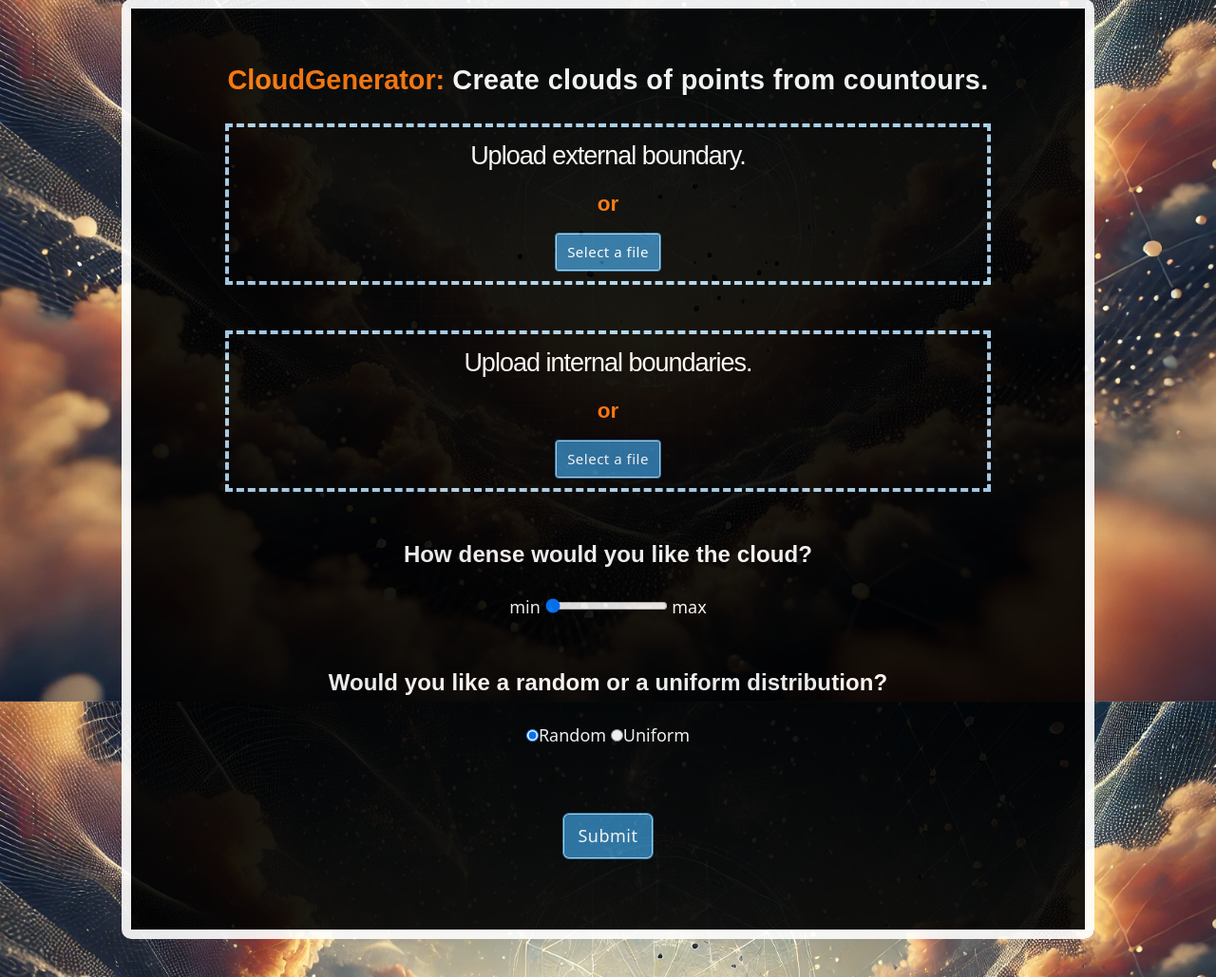
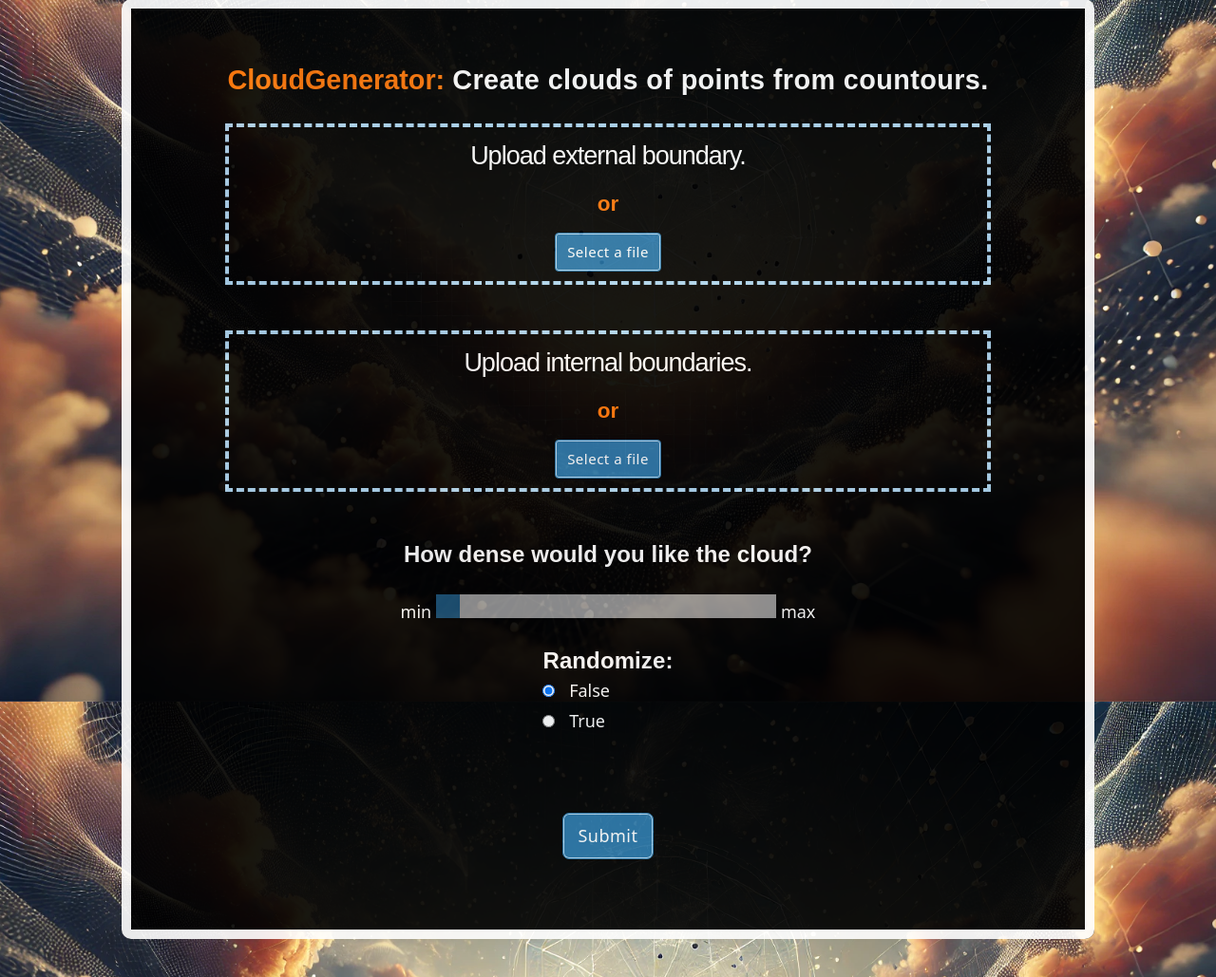
Before and after one commit to gstinoco/CloudGen, a Flask app: page /uploadC in a window 1280 px wide. Shown: the part 147-1176 px from the top of the page at 95% size. Run offline with Flask 3, Linux system fonts and the light colour scheme; parts of the project's set-up code (start-up, migrations or seed data) failed here and were passed over.

Commit message:
Improvements in the code.

```diff
--- a/app.py
+++ b/app.py
@@ -4,11 +4,11 @@ import numpy as np
 import getpass
 import logging
 import csv
-import io
 import os
 os.environ['MPLCONFIGDIR'] = "/tmp/" + getpass.getuser()
 
 # Import parts of some libraries needed for the code later
+#import dmsh, meshio, meshplex, x21
 from flask import Flask, render_template, request, redirect, Response, send_from_directory
 from shapely.geometry import Point, Polygon
 from werkzeug.utils import secure_filename
@@ -126,8 +126,62 @@ def CreateCloud(xb, yb, h_coor_sets, num, rand):
 
     return p
 
+"""
+Temporary under construction
+
+
+def CreateCloud_v2(xb, yb, h_coor_sets, num, rand):
+    Create an adaptive cloud of points with potential holes inside a polygon.
+
+    Parameters:
+        xb (array):             x-coordinates of the boundary.
+        yb (array):             y-coordinates of the boundary.
+        h_coor_sets (list):     List of tuples containing x and y coordinates of the holes.
+        num (int):              How dense the cloud should be.
+
+    Returns:
+        np.array:               Array of generated points with boundary and hole flags.
+
+    # Variable initialization
+    dist = np.max(np.sqrt(np.diff(xb.T)**2 + np.diff(yb.T)**2))/num                                     # Calculate the distance between points in the boundary.
+    pb   = np.column_stack((xb, yb))                                                                    # Stack x and y boundary coordinates.
+    geo  = dmsh.Polygon(pb)                                                                             # Create a polygon from boundary points
+
+    ## Holes initialization
+    for hx, hy in h_coor_sets:                                                                          # For each of the holes.
+        hole_pb  = np.column_stack((hx, hy))                                                            # Stack x and y coordinates of the hole.
+        hole_geo = dmsh.Polygon(hole_pb)                                                                # Create a polygon for the hole.
+        geo     -= hole_geo                                                                             # Subtract hole geometry from the main polygon.
+
+    # Cloud Generation
+    X, _       = dmsh.generate(geo, dist)                                                               # Generate points within the polygon.
+    poly       = Polygon(pb).buffer(-dist/4)                                                            # Create a buffer around the polygon boundary.
+    hole_polys = [Polygon(np.column_stack((hx, hy))).buffer(dist/4) for hx, hy in h_coor_sets]          # Buffer for holes.
+    points     = [Point(point[0], point[1]) for point in X]                                             # Convert points to shapely Point objects.
+    A          = np.zeros([len(points), 1])                                                             # Initialize an array to store boundary/hole flags.
+
+    # Flag the nodes at the boundaries
+    for i, point in enumerate(points):                                                                  # For each of the points.
+        if not point.within(poly):                                                                      # If the node is not inside the external boundary.
+            A[i] = 1                                                                                    # Mark as a node within the external boundary.
+        else:
+            for hole_poly in hole_polys:                                                                # For each of the nodes inside the external boundary.
+                if point.within(hole_poly):                                                             # If the node is in the internal boundary.
+                    A[i] = 2                                                                            # Mark as a node within a internal boundary.
+                    break
+    p = np.column_stack((X, A))                                                                         # Combine points and flags into a single array
+
+    # Randomization
+    if rand != 0:                                                                                       # If random is selected.
+        mask = p[:, 2] == 0                                                                             # Create a mask for points with boundary_flag == 0.
+        perturbation = 0.5 * dist * (np.random.rand(np.sum(mask), 2) - 0.5)                             # Define a perturbation for each internal node.
+        p[mask, 0:2] += perturbation                                                                    # Apply the perturbation to internal nodes.
+
+    return p
+"""
+
 # Function to load CSV files and create the point cloud
-def load_and_create_cloud(exterior_file, interior_files, num, rand):
+def load_and_create_cloud(exterior_file, interior_files, num, rand, mod):
     """
     Load CSV files and create the point cloud with possible randomization.
 
@@ -152,8 +206,11 @@ def load_and_create_cloud(exterior_file, interior_files, num, rand):
         hy     = pat_in['y'].values                                                                     # Get y-coordinates of the hole.
         h_coor_sets.append((hx, hy))                                                                    # Append hole coordinates.
 
-    # Cloud creation.
-    p = CreateCloud(xb, yb, h_coor_sets, num, rand)                                                     # Create the cloud of points.
+    # Select the cloud creation method based on the value of "mod".
+    if mod == 0:
+        p = CreateCloud(xb, yb, h_coor_sets, num, rand)                                                 # Use a simple implementation.
+#    else:
+#        p = CreateCloud_v2(xb, yb, h_coor_sets, num, rand)                                              # Use the original implementation
 
     return p, xb, yb, h_coor_sets
 
@@ -333,11 +390,13 @@ def upload_files():
                 interior_paths.append(path)                                                             # Save the file path.
 
         # Get parameters from HTML.
-        num = int(request.form.get('num', 100))                                                         # Get num from HTML form.
+        num  = int(request.form.get('num', 100))                                                        # Get num from HTML form.
         rand = int(request.form.get('rand', 100))                                                       # Get rand from HTML form.
+        #mod  = int(request.form.get('mod', 100))                                                       # Get mod form HTML form.
+        mod = 0                                                                                         # mod 0 for regular generation.
 
         # Cloud creation.
-        p, xb, yb, h_coor_sets = load_and_create_cloud(exterior_path, interior_paths, num, rand)        # Create the cloud of points.
+        p, xb, yb, h_coor_sets = load_and_create_cloud(exterior_path, interior_paths, num, rand, mod)   # Create the cloud of points.
 
         # Delete Files
         for path in interior_paths:                                                                     # For each path in external boundaries.
--- a/requirements.txt
+++ b/requirements.txt
@@ -1,6 +1,6 @@
 Flask==3.0.3
-matplotlib==3.9.1
-numpy==1.26.4
+matplotlib==3.9.2
+numpy==2.1.2
 pandas==2.2.2
 shapely==2.0.5
 Werkzeug==3.0.3
--- a/static/css/style.css
+++ b/static/css/style.css
@@ -358,3 +358,69 @@ img.left{
     border:solid 1px #2874a6;
     box-shadow:inset 0 0 0 1px #aed6f1
 }
+
+.slidecontainer {
+    width: 50%;
+    position: relative;
+    margin: 0 auto;
+    text-align: center; /* Centrar el slider */
+}
+
+.slider {
+    -webkit-appearance: none;
+    appearance: none;
+    width: 80%;
+    height: 25px;
+    background: #d3d3d3;
+    outline: 0;
+    opacity: .7;
+    -webkit-transition: .2s;
+    transition: opacity .2s;
+}
+
+.slider:hover {
+    opacity: 1;
+}
+
+.slider::-webkit-slider-thumb {
+    -webkit-appearance: none;
+    appearance: none;
+    width: 25px;
+    height: 25px;
+    background: #2874a6;
+    cursor: pointer;
+}
+
+.slider::-moz-range-thumb {
+    width: 25px;
+    height: 25px;
+    background: #2874a6;
+    cursor: pointer;
+}
+
+.radio-container {
+    display: flex;
+    justify-content: center;
+    gap: 30px;
+    margin-top: 20px;
+}
+
+.radio-group {
+    text-align: left;
+}
+
+.radio-group p1 {
+    display: block;
+    margin-bottom: 15px;
+}
+
+.radio-group label {
+    display: block;
+    align-items: center;
+    margin-bottom: 5px;
+    font-size: 18px;
+}
+
+.radio-group label input[type="radio"] {
+    margin-right: 10px;
+}
--- a/templates/uploadC.html
+++ b/templates/uploadC.html
@@ -133,7 +133,7 @@
                                 <button>Select a file</button>
                             </div>
                             <div class="success">
-                                <h10>File Loaded: <span class="file-name"></span></h10>
+                                <h10>File(s) Loaded: <span class="file-name"></span></h10>
                                 <br /><br />
                                 <button type="button">Change file</button>
                             </div>
@@ -143,16 +143,25 @@
                     <div class="slidecontainer">
                         <h12>How dense would you like the cloud?</h12>
                         <br /> <br />
-                        <p1>min <input type="range" min="1" max="5" value="1" class="slider" id="num" name="num"> max</p1>
+                        <p1>min <input type="range" min="2" max="6" value="2" class="slider" id="num" name="num"> max</p1>
                     </div>
-                    <br /><br />
-                    <div class="slidecontainer">
-                        <h12>Would you like a random or a uniform distribution?</h12>
-                        <br /> <br />
-                        <p1>
-                            <input type="radio" value="1" id="rand01" name="rand" checked/><label for="rand01">Random</label>
-                            <input type="radio" value="0" id="rand00" name="rand"><label for="rand00">Uniform</label>
-                        </p1>
+                    <div class="radio-container">
+                        <!--
+                        <div class="radio-group">
+                            <h12>Model for generation:</h12>
+                            <p1>
+                                <label for="mod00"> <input type="radio" value="0" id="mod00" name="mod" checked /> Simple distribution </label>
+                                <label for="mod01"> <input type="radio" value="1" id="mod01" name="mod" /> Adaptive distribution</label>
+                            </p1>
+                        </div>
+                        -->
+                        <div class="radio-group">
+                            <h12>Randomize:</h12>
+                            <p1>
+                                <label for="rand00"><input type="radio" value="0" id="rand00" name="rand" checked /> False</label>
+                                <label for="rand01"><input type="radio" value="1" id="rand01" name="rand" /> True</label>
+                            </p1>
+                        </div>
                     </div>
                     <br /><br />
                     <div id="action-buttons">
```
